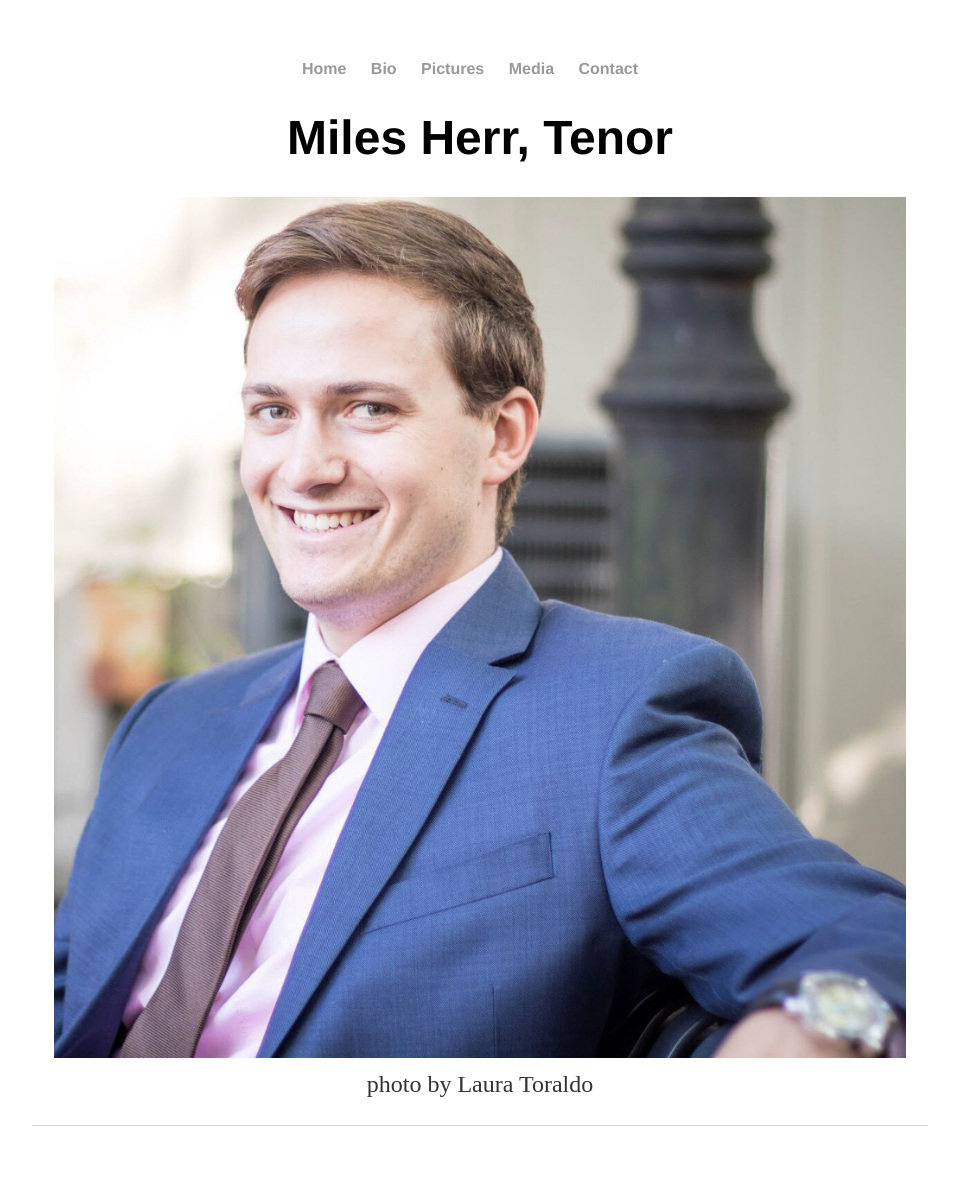
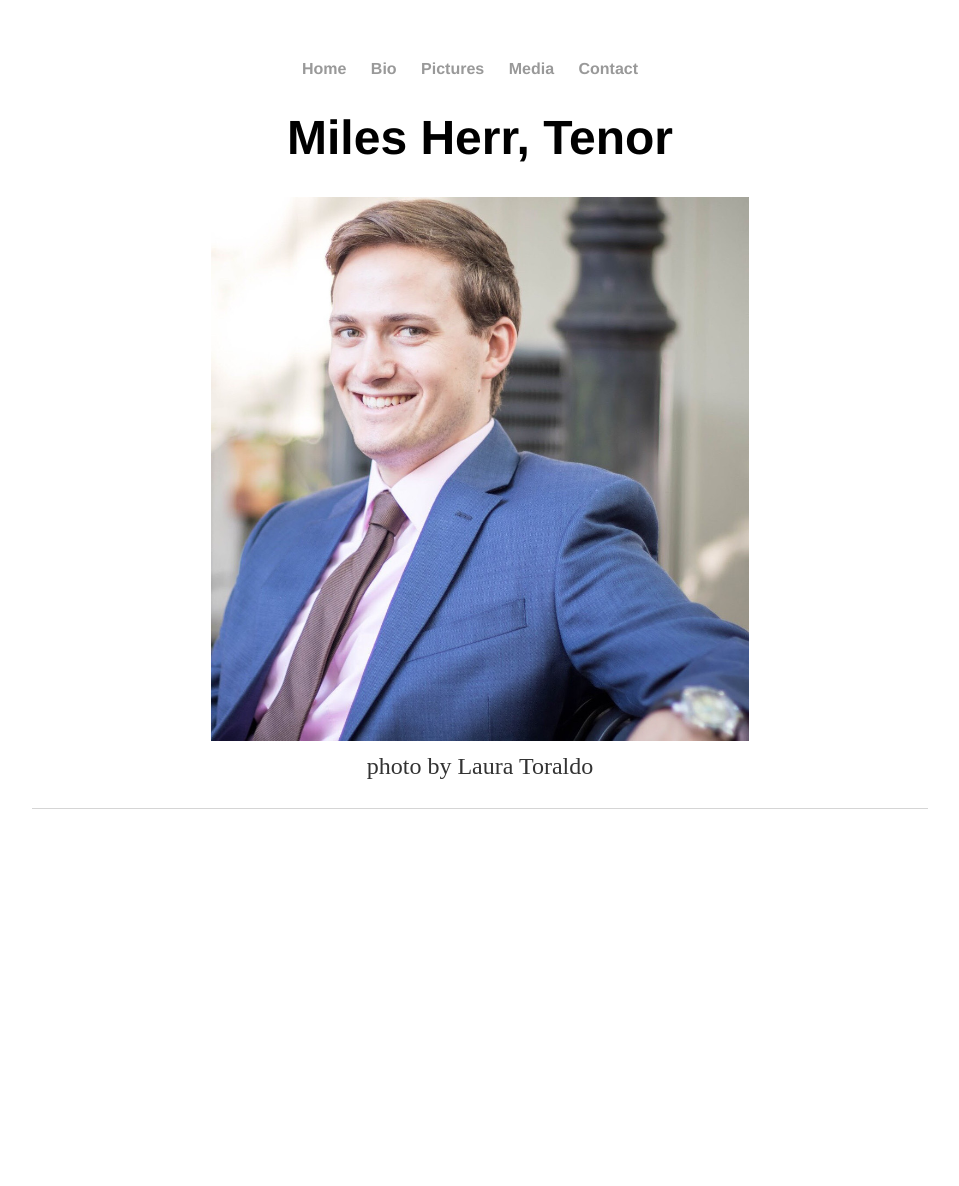
Before and after one commit to leemlb06pmi/leemlb06pmi.github.io, a Jekyll site: the page built from index.html, in a window 1280 px wide. Shown: the whole page, without its empty margins (160-1119 px from the left). Built offline with Jekyll 4.4.1, drawn with Linux system fonts in a browser that asks for light colours; after the commit the page ends 900 px from its top, so only the background shows below that.

Commit message:
Update main.css

```diff
--- a/css/main.css
+++ b/css/main.css
@@ -3,7 +3,7 @@ body {
     width: 70%;
 }
 img{
-    max-width: 95%
+    max-width: 60%
 }
 img.sized{
     max-width: 60%;
```
